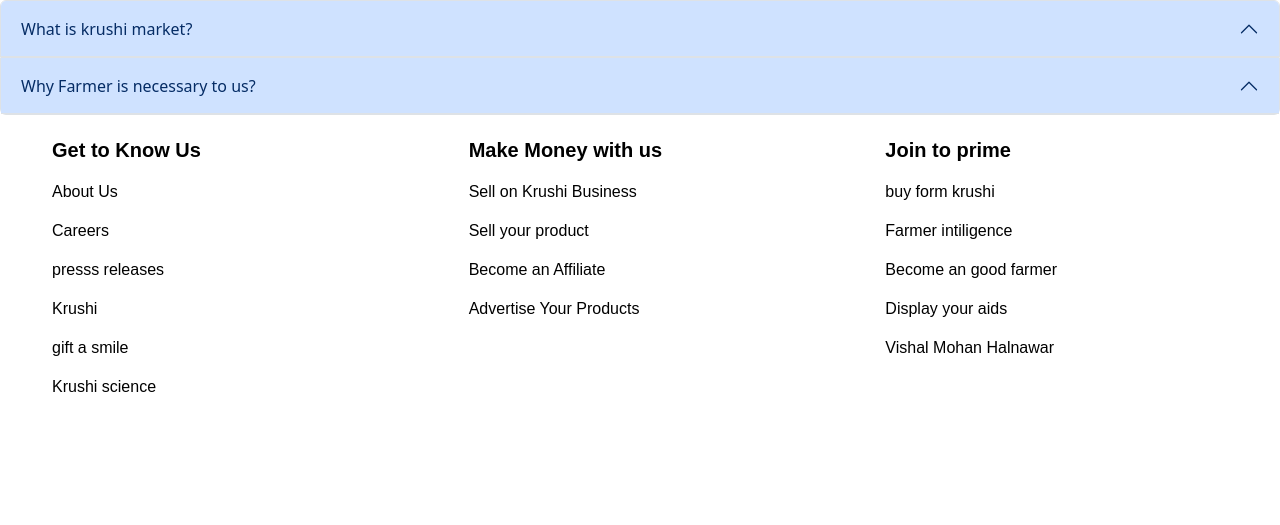
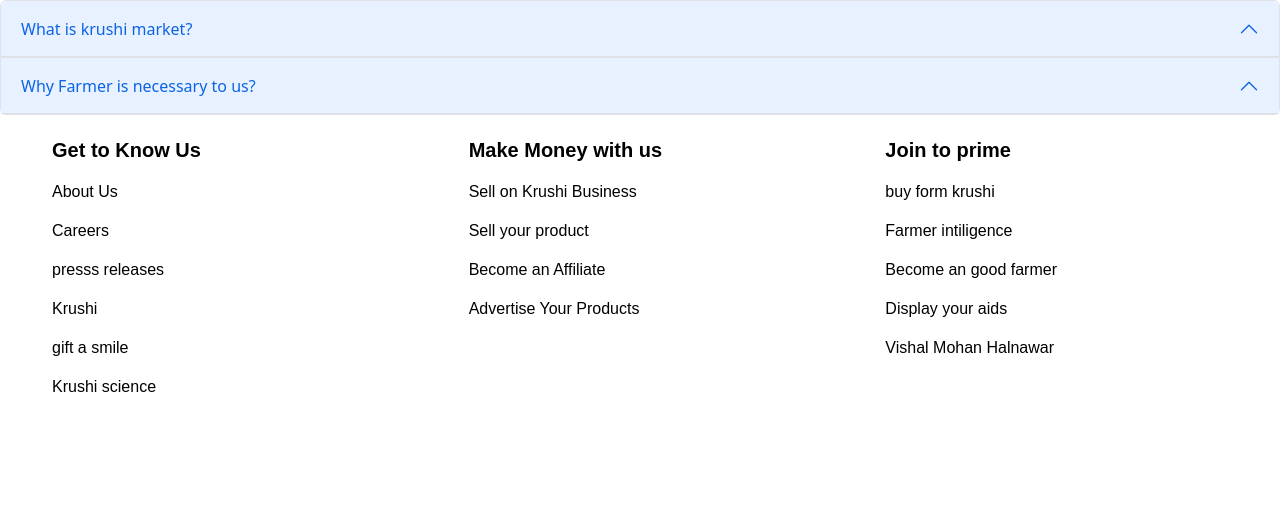
Before and after one commit to VishalHalnawar/new-project1, a plain HTML site: page index.html in a window 1280 px wide. Shown: the part 599-1124 px from the top of the page. Drawn offline with nearby package versions, Linux system fonts and the light colour scheme.

Commit message:
hii
hello

```diff
--- a/index.html
+++ b/index.html
@@ -5,8 +5,9 @@
     <meta http-equiv="X-UA-Compatible" content="IE=edge">
     <meta name="viewport" content="width=device-width, initial-scale=1.0">
     <title>Document</title>
-    <link rel="stylesheet" href="../node_modules/bootstrap-icons/font/bootstrap-icons.css">
-    <link rel="stylesheet" href="../node_modules/bootstrap/dist/css/bootstrap.css">
+
+<link href="https://cdn.jsdelivr.net/npm/bootstrap@5.2.2/dist/css/bootstrap.min.css" rel="stylesheet" integrity="sha384-Zenh87qX5JnK2Jl0vWa8Ck2rdkQ2Bzep5IDxbcnCeuOxjzrPF/et3URy9Bv1WTRi" crossorigin="anonymous">
+<link rel="stylesheet" href="https://cdn.jsdelivr.net/npm/bootstrap-icons@1.9.1/font/bootstrap-icons.css">
     <style>
         .container-fluid{
             margin: 0px;
```
